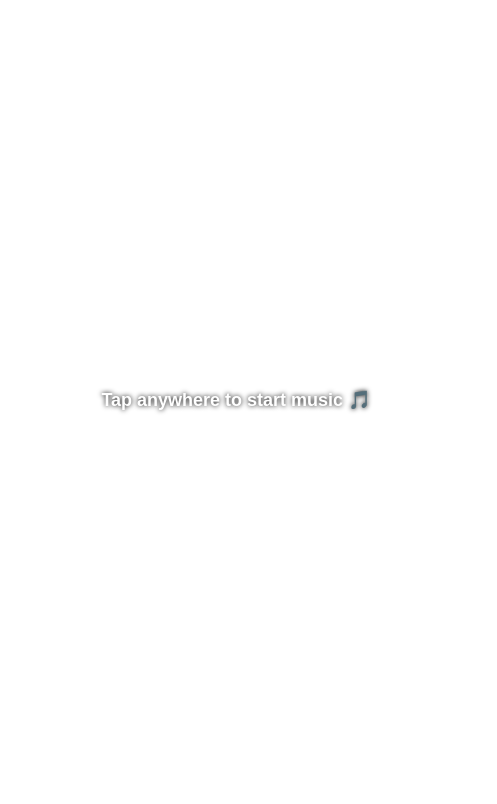
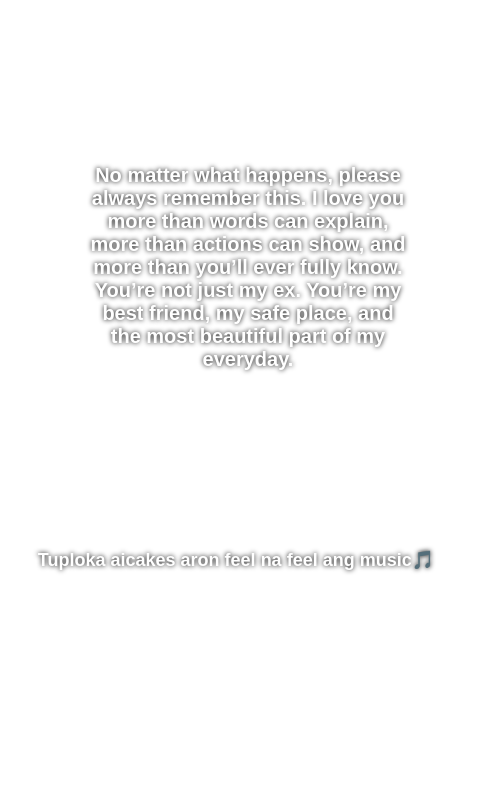
Before and after one commit to Kenny-1004/SOrry, a plain HTML site: page comfort.html in a window 1280 px wide. Shown: the full height of the page, 404-901 px from the left. Drawn offline with Linux system fonts and the light colour scheme.

Commit message:
Update comfort.html

```diff
--- a/comfort.html
+++ b/comfort.html
@@ -26,16 +26,14 @@
         h1{
             position: relative;
             display: flex;
+            justify-self: center;
             align-self: center;
-            justify-self: center;
-            margin: -140vh 0 0 45vh;
-            font-size: 15px;
-            width: 20vh;
+            font-size: 20px;
+            text-align: center;
+            margin: -80vh 0 0 3vh;
             color: white;
-            text-align: center;
-            text-shadow: 0 0 2px black;
-            max-width: 90%;
-            z-index: 2;
+            text-shadow: 0 0 5px black;
+            width: 40vh;
         }
     </style>
 </head>
@@ -57,8 +55,8 @@
     </section>
 
     <div id="tapNotice" style="position: absolute; top: 50%; left: 50%; transform: translate(-50%, -50%);
- color: white; font-size: 18px; text-shadow: 0 0 5px black; z-index: 999;">
-  Tap anywhere to start music 🎵
+ color: white; font-size: 18px; text-shadow: 0 0 5px black; z-index: 999; margin-top: 20vh; text-align: center;">
+  Tuploka aicakes aron feel na feel ang music🎵
 </div>
 
     <script>
```
